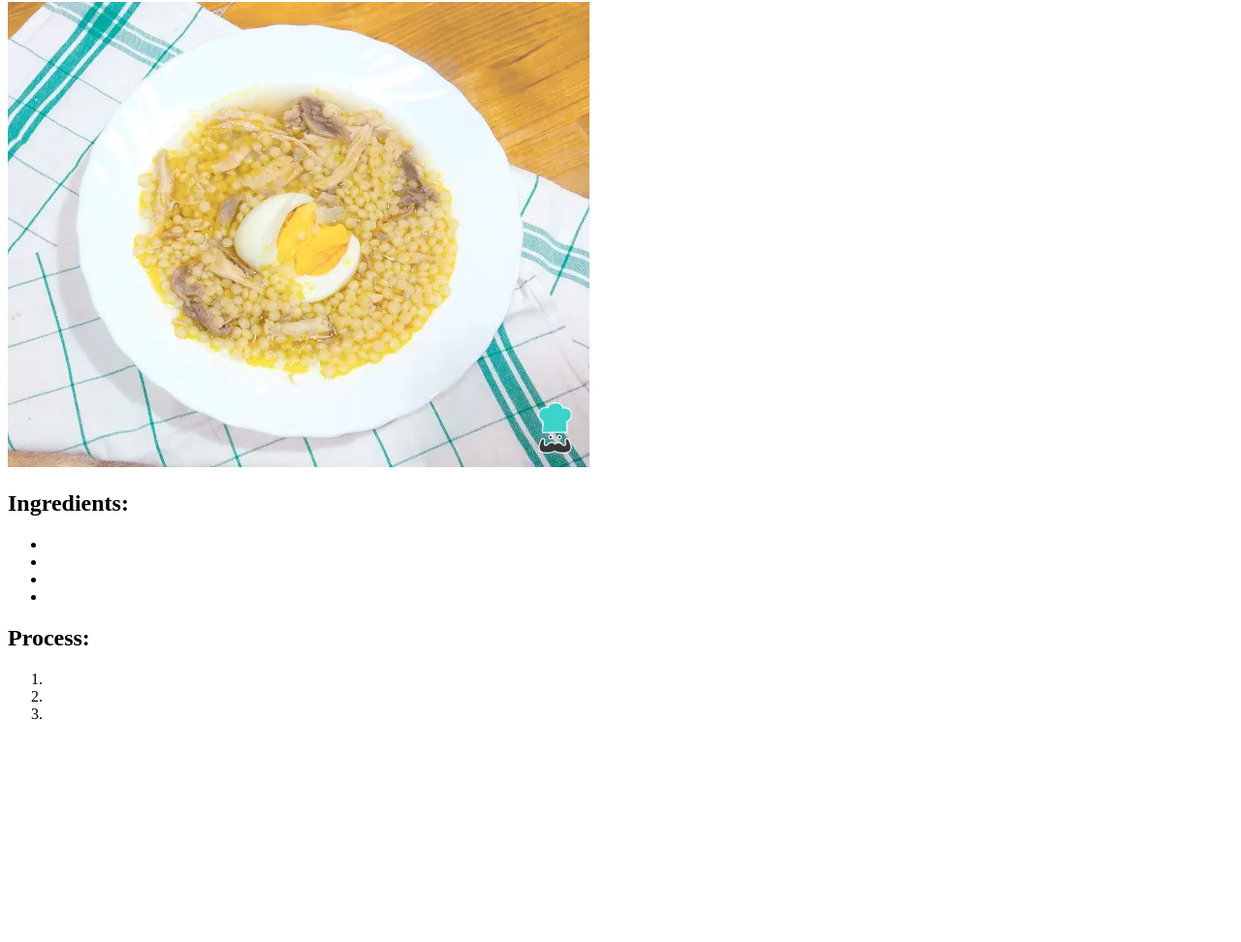
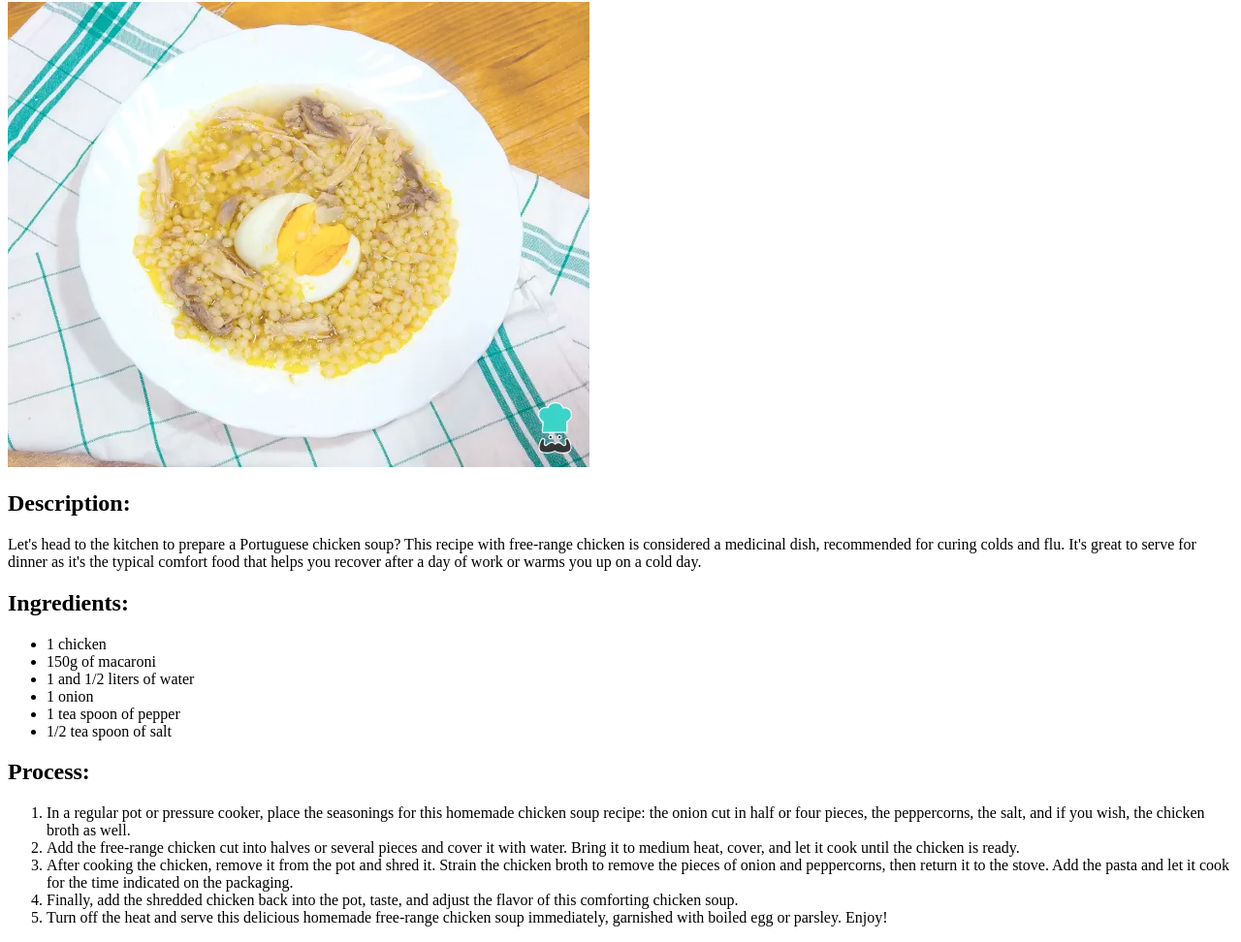
Before and after one commit to Arlouro/odin-recipes, a plain HTML site: page recipes/Canja_de_Galinha.html in a window 1280 px wide. Shown: the part 78-1050 px from the top of the page at 97% size. Before the commit the page ends 840 px from the top, so only its background shows below. Drawn offline with Linux system fonts and the light colour scheme.

Commit message:
Added a description in each recipe page Added a source from the recipes and images Completed the Canja de Galinha recipe page

```diff
--- a/recipes/Canja_de_Galinha.html
+++ b/recipes/Canja_de_Galinha.html
@@ -7,19 +7,25 @@
 </head>
 <body>
   <h1>Canja de Galinha</h1>
-  <img src="images/canja_de_galinha.jpg" alt="">
+  <img src="images/canja_de_galinha.jpg" alt="canja_de_galinha_image">
+  <h2>Description:</h2>
+  <p>Let's head to the kitchen to prepare a Portuguese chicken soup? This recipe with free-range chicken is considered a medicinal dish, recommended for curing colds and flu. It's great to serve for dinner as it's the typical comfort food that helps you recover after a day of work or warms you up on a cold day.</p>
   <h2>Ingredients:</h2>
   <ul>
-    <li></li>
-    <li></li>
-    <li></li>
-    <li></li>
+    <li>1 chicken</li>
+    <li>150g of macaroni</li>
+    <li>1 and 1/2 liters of water</li>
+    <li>1 onion</li>
+    <li>1 tea spoon of pepper</li>
+    <li>1/2 tea spoon of salt</li>
   </ul>
   <h2>Process:</h2>
   <ol>
-    <li></li>
-    <li></li>
-    <li></li>
+    <li>In a regular pot or pressure cooker, place the seasonings for this homemade chicken soup recipe: the onion cut in half or four pieces, the peppercorns, the salt, and if you wish, the chicken broth as well.</li>
+    <li>Add the free-range chicken cut into halves or several pieces and cover it with water. Bring it to medium heat, cover, and let it cook until the chicken is ready.</li>
+    <li>After cooking the chicken, remove it from the pot and shred it. Strain the chicken broth to remove the pieces of onion and peppercorns, then return it to the stove. Add the pasta and let it cook for the time indicated on the packaging.</li>
+    <li>Finally, add the shredded chicken back into the pot, taste, and adjust the flavor of this comforting chicken soup.</li>
+    <li>Turn off the heat and serve this delicious homemade free-range chicken soup immediately, garnished with boiled egg or parsley. Enjoy!</li>
   </ol>
 </body>
 </html>
```
Also changed, not shown: index.html (+8 -0 lines), recipes/Arroz_de_Pato.html (+2 -2 lines), recipes/Bacalhau_à_Brás.html (+1 -1 lines).
